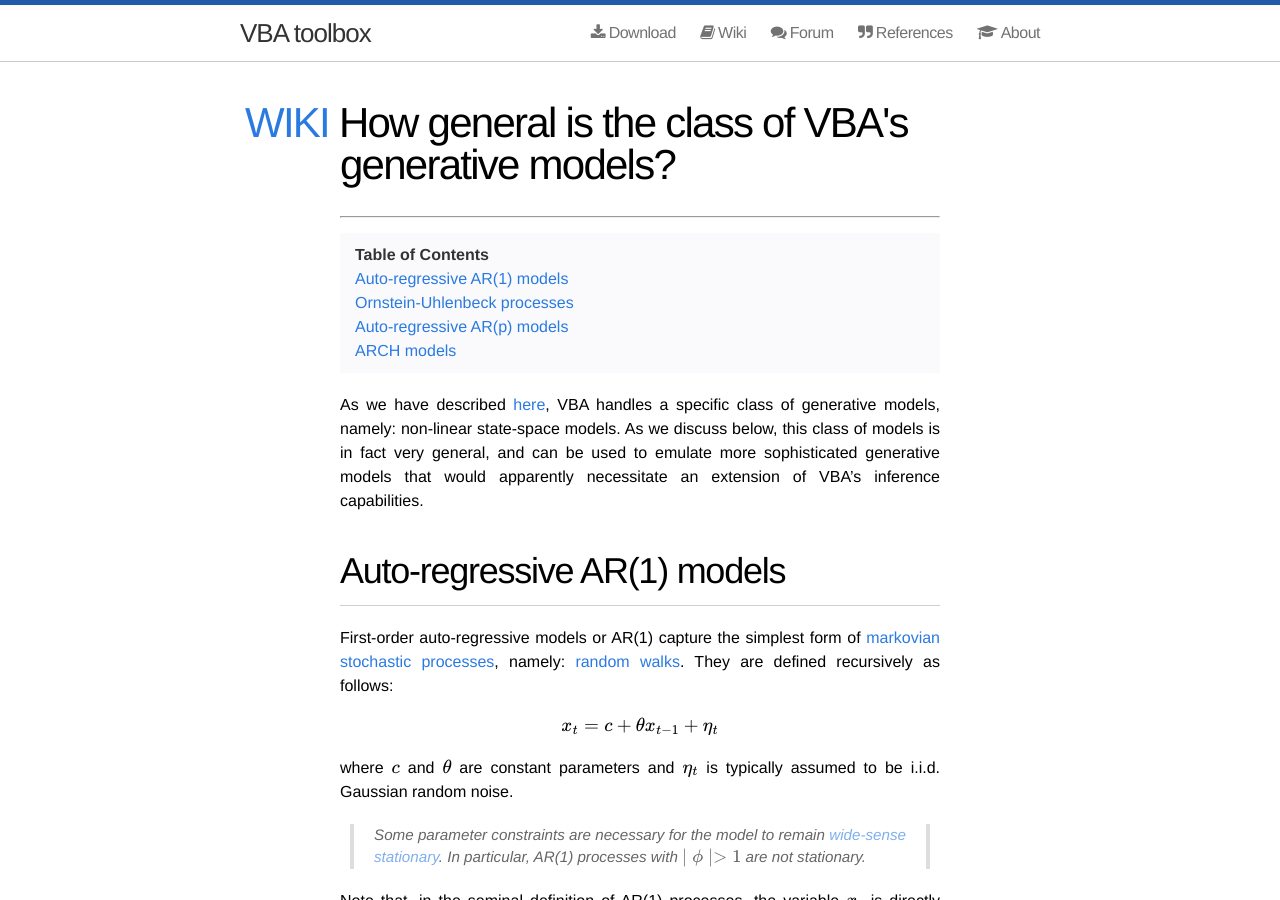
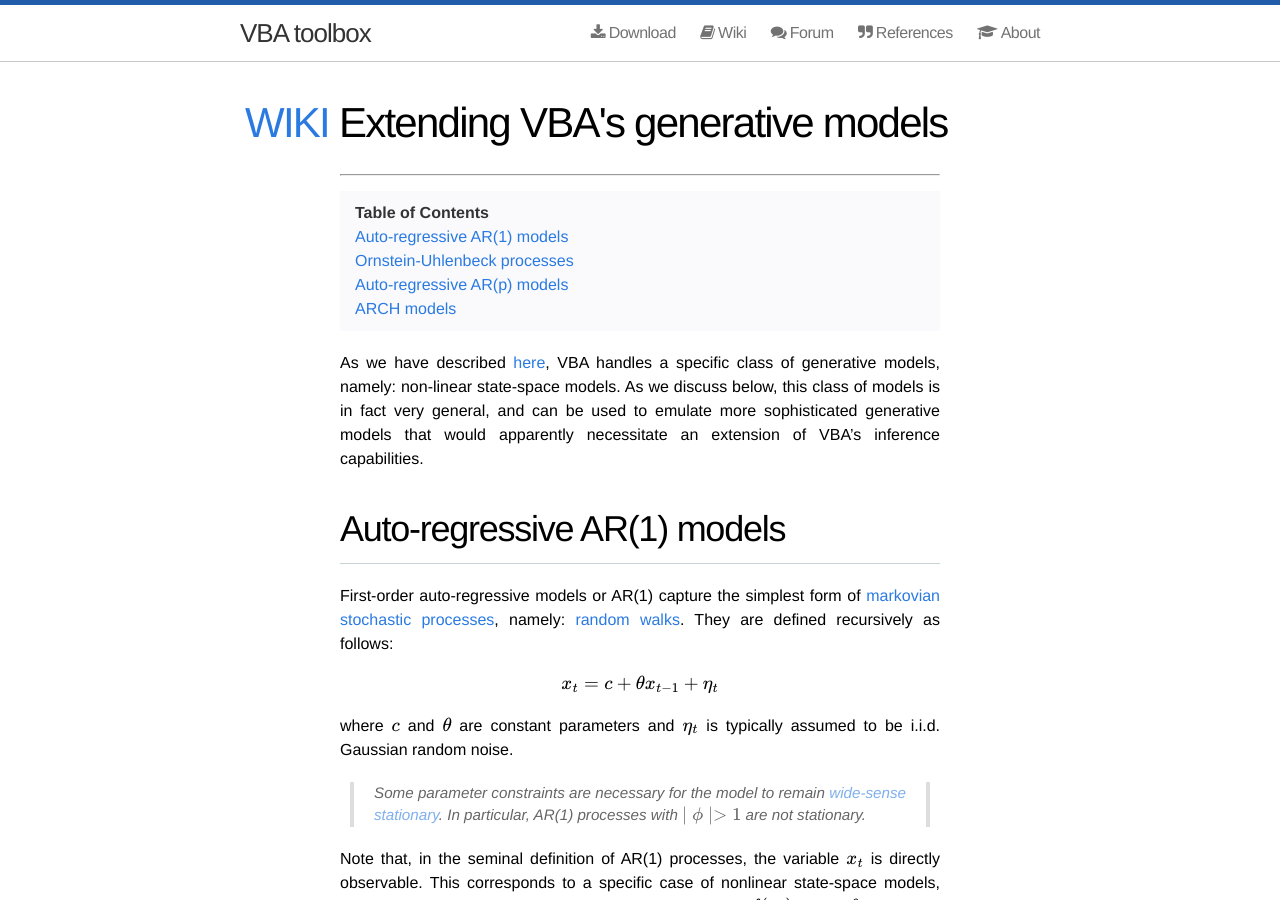
Before and after one commit to MBB-team/VBA-toolbox, a Jekyll site: the page built from _wiki/generativeModels.md, in a window 1280 px wide and 900 px high. Built offline with Jekyll 4.4.1, drawn with Linux system fonts in a browser that asks for light colours; nearby versions of some CDN libraries; formulas are drawn with MathJax 3; some of the changed text lies outside the part shown.

Commit message:
Update generativeModels.md

```diff
--- a/_wiki/generativeModels.md
+++ b/_wiki/generativeModels.md
@@ -1,5 +1,5 @@
 ---
-title: "How general is the class of VBA's generative models?"
+title: "Extending VBA's generative models"
 ---
 * Will be replaced with the ToC, excluding the "Contents" header
 {:toc}
@@ -50,7 +50,7 @@ $$ f(z_t) = \left[\begin{array}{l} c \\ 0 \\ \vdots \\ 0 \end{array}\right] + \l
 where $$A$$ and $$L_1,...,L_{p-1}$$ are $$p\times 1$$ vectors given by:
 
 
-$$ A = \left[\begin{array}{l} \theta_1 \\ \theta_2 \\ \vdots \\ \theta_p \end{array}\right], L_1 = \left[\begin{array}{l} 1 \\ 0 \\ \vdots \\ 0 \end{array}\right], ..., L_{p-1} = \left[\begin{array}{l} 0 \\ \vdots \\ 0 \\ 1 \end{array}\right] $$.
+$$ A = \left[\begin{array}{l} \theta_1 \\ \theta_2 \\ \vdots \\ \theta_p \end{array}\right], L_1 = \left[\begin{array}{l} 1 \\ 0 \\ \vdots \\ 0 \end{array}\right], ..., L_{p-1} = \left[\begin{array}{l} 0 \\ \vdots \\ 0 \\ 1 \end{array}\right] $$
 
 The corresponding observation function would then be simply given by:
 
```
Also changed, not shown: other parts of _wiki/generativeModels.md (+2 -2 lines).
